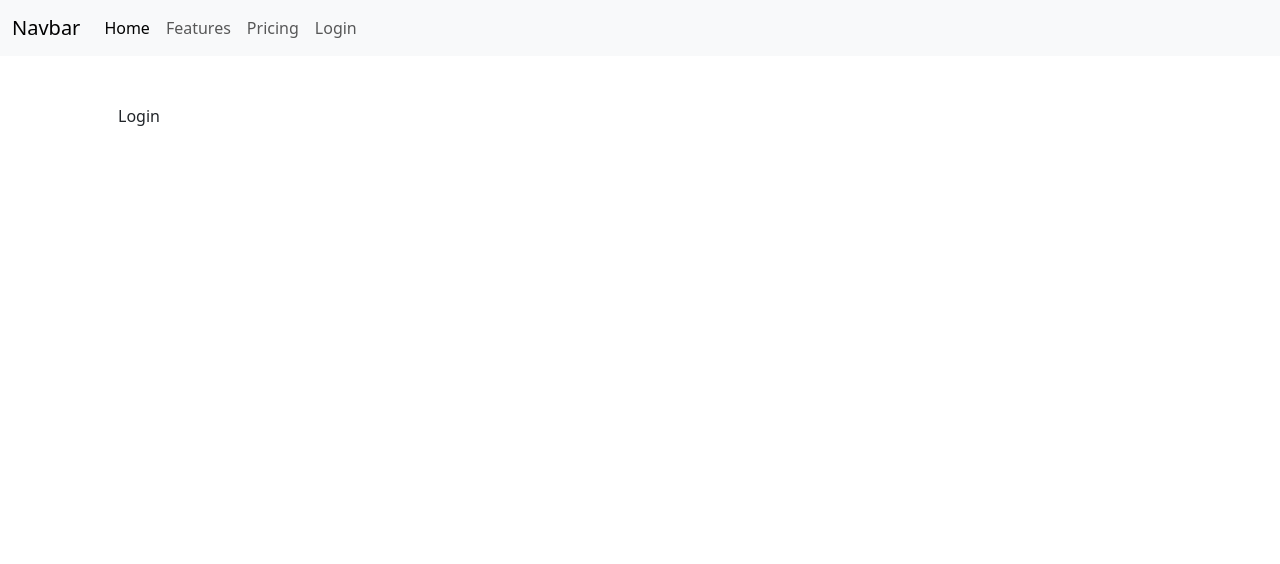
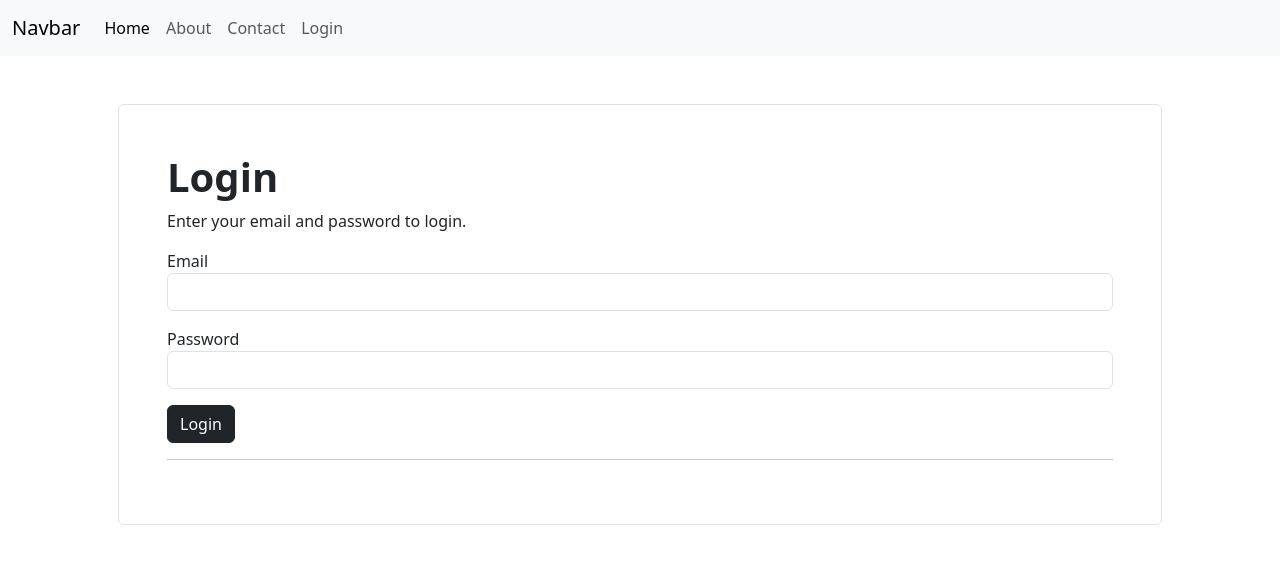
Before and after one commit to Lit-23/React-Firebase, a React (Vite) app in the folder student system/: page /login in a window 1280 px wide. Shown: the top 564 px of the page. Built offline with nearby package versions, Linux system fonts and the light colour scheme; no server answers.

Commit message:
added login UI

```diff
--- a/student system/src/components/Layout.jsx
+++ b/student system/src/components/Layout.jsx
@@ -14,8 +14,8 @@ function Layout() {
           <div className="collapse navbar-collapse" id="navbarNavAltMarkup">
             <div className="navbar-nav">
               <Link className="nav-link active" aria-current="page" to="home">Home</Link>
-              <a className="nav-link" href="#">Features</a>
-              <a className="nav-link" href="#">Pricing</a>
+              <a className="nav-link" href="#">About</a>
+              <a className="nav-link" href="#">Contact</a>
               <Link className="nav-link" to="login">Login</Link>
             </div>
           </div>
--- a/student system/src/components/Login.jsx
+++ b/student system/src/components/Login.jsx
@@ -1,42 +1,21 @@
-// import { useState } from "react";
+
 
 
 const Login = () => {
-  // const { loading, setLoadinng } = useState(false);
 
-  return (
-    <div>Login</div>
-    // <div className='p-3 max-w-lg mx-auto'>
-    //   <h1 className="text-3xl text-center font-semibold my-7">Sign In</h1>
-    //   <form onSubmit={handleSubmit} className='flex flex-col gap-4'>
-    //     <input
-    //       type="email"
-    //       placeholder='Email'
-    //       id='email'
-    //       className='bg-slate-100 p-3 rounded-lg'
-    //       onChange={handleChange}
-    //     />
-    //     <input
-    //       type="password"
-    //       placeholder='Password'
-    //       id='password'
-    //       className='bg-slate-100 p-3 rounded-lg'
-    //       onChange={handleChange}
-    //     />
-    //     <button disabled={loading} className='bg-slate-700 text-white p-3 rounded-lg uppercase hover:opacity-95 disabled:opacity-80'>
-    //       {loading ? 'Loading...' : 'Sign In'}
-    //     </button>
-    //   </form>
-    //   <div>
-    //     <p className='flex gap-2 mt-5'>
-    //       Dont have an account?
-    //       <Link to='/sign-up'>
-    //         <span className='text-blue-500'>Sign up</span>
-    //       </Link>
-    //     </p>
-    //   </div>
-    // </div>
-  )
+  return(
+    <div className="container border p-5 rounded">
+        <h1 className="fw-bold">Login</h1>
+        <p>Enter your email and password to login.</p>
+        <label htmlFor="email">Email</label>
+        <input id="email" type="email" className="form-control" onChange={()=>{}}  />
+        <label htmlFor="password" className="mt-3">Password</label>
+        <input id="password" type="password" className="form-control" onChange={()=>{}}  />
+        <button className="btn btn-dark mt-3" onClick={()=>{}}>Login</button>
+        <hr />
+        {/* <Link to="/register">Don't have an account? Register here.</Link> */}
+    </div>
+)
 }
 
 export default Login
```
